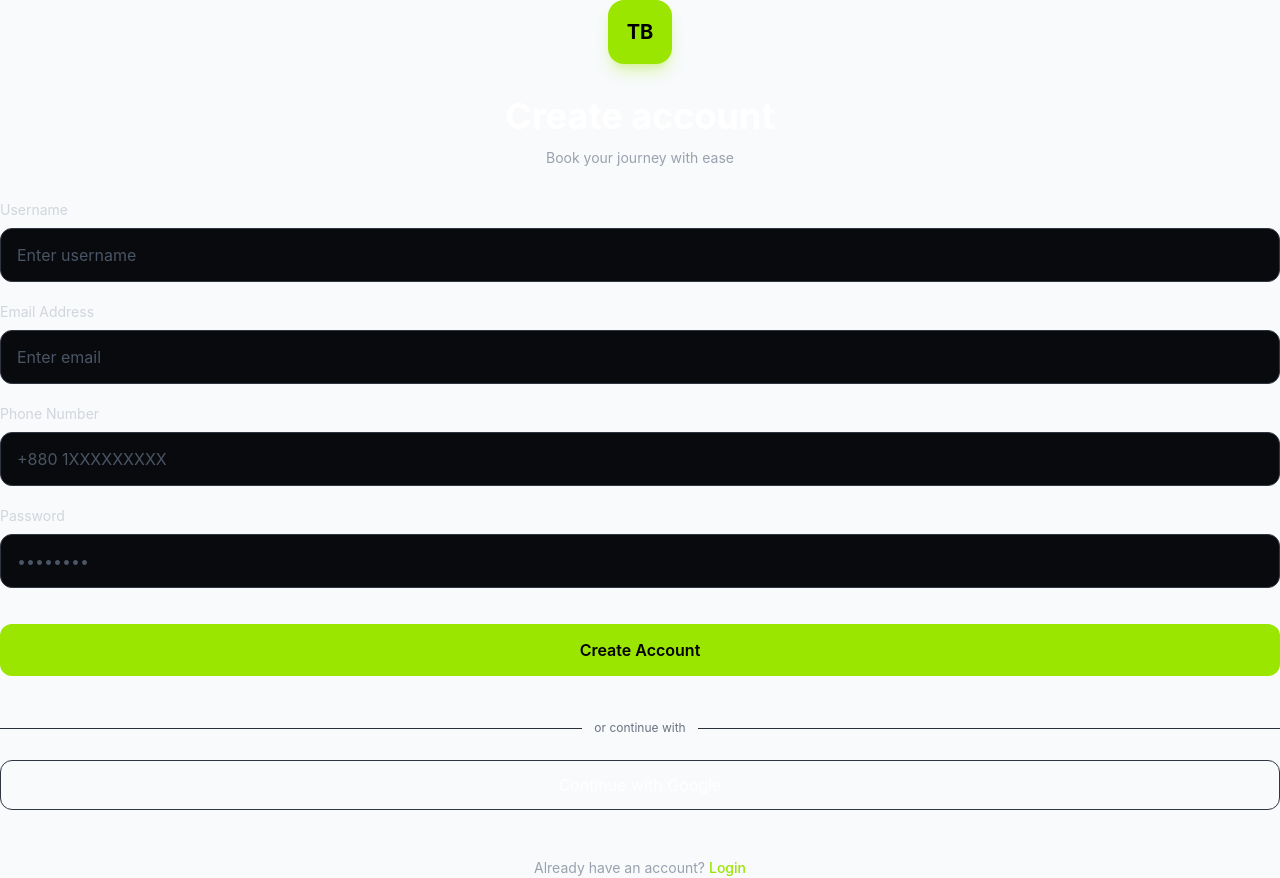
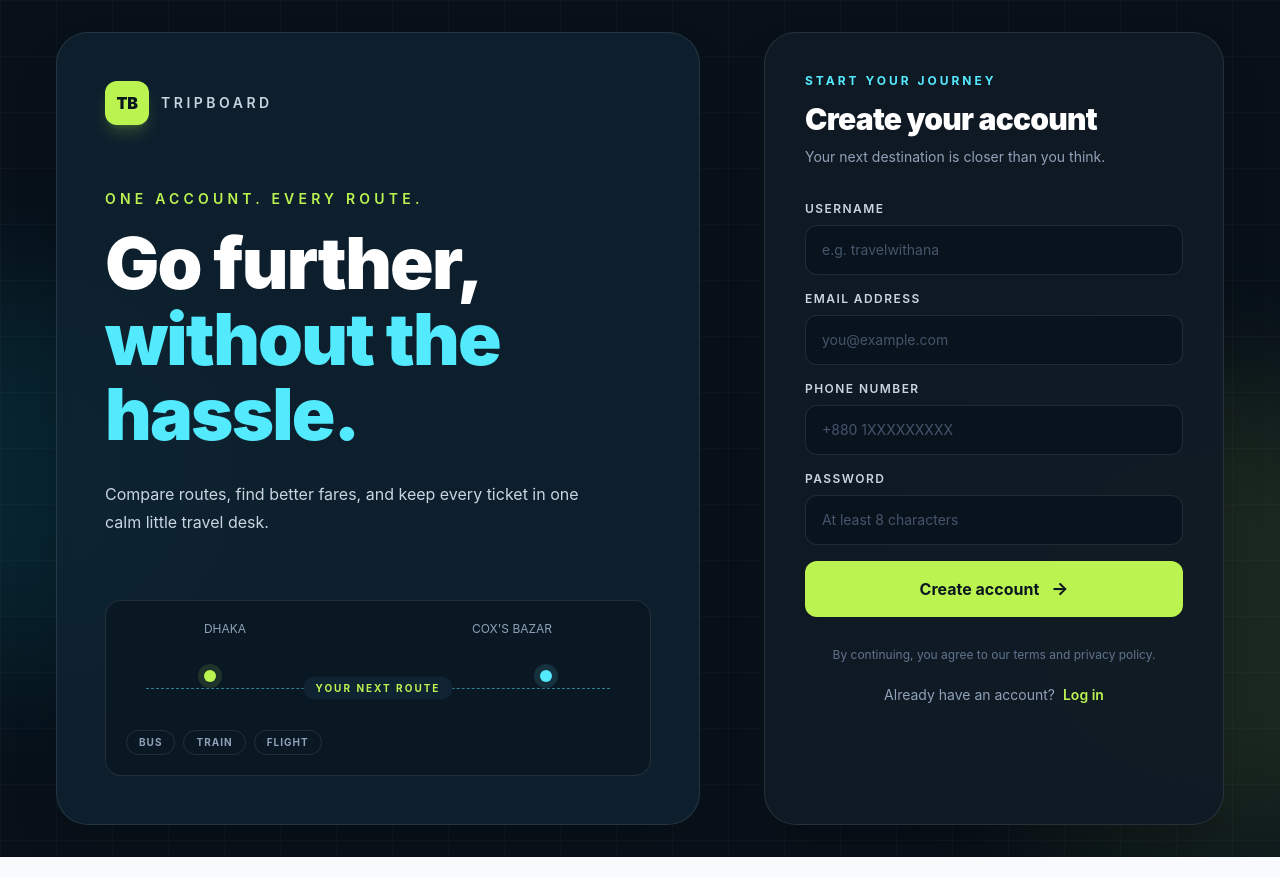
Before and after one commit to Rasibul/online-ticket-web, a React (Vite) app: page /register in a window 1280 px wide. After the commit the page ends 857 px from the top, so only its background shows below. Built offline with nearby package versions, Linux system fonts and the light colour scheme.

Commit message:
feat: refactor RegisterPage component with improved layout and validation

```diff
--- a/src/feature/auth/pages/RegisterPage.jsx
+++ b/src/feature/auth/pages/RegisterPage.jsx
@@ -1,391 +1,91 @@
-import {
-useForm
-} from "react-hook-form";
+import { useForm } from "react-hook-form";
+import { zodResolver } from "@hookform/resolvers/zod";
+import { registerSchema } from "../schemas/registerSchema";
+import { useRegister } from "../hooks/useRegister";
 
+const transportModes = ["BUS", "TRAIN", "FLIGHT"];
 
-const RegisterForm =()=>{
-
-
+const RegisterPage = () => {
   const {
     register,
-handleSubmit
-}=useForm();
+    handleSubmit,
+    formState: { errors },
+  } = useForm({ resolver: zodResolver(registerSchema) });
+  const { mutate, isPending } = useRegister();
 
-
-
-const onSubmit=(data)=>{
-
-console.log(data)
-
-}
-
-
+  const onSubmit = (data) => mutate(data);
 
   return (
+    <main className="min-h-screen overflow-hidden bg-[#08111a] text-white">
+      <div className="relative mx-auto flex min-h-screen max-w-[1440px] items-center px-4 py-8 sm:px-8 lg:px-14">
+        <div className="pointer-events-none absolute inset-0 opacity-60 [background-image:linear-gradient(rgba(148,163,184,.07)_1px,transparent_1px),linear-gradient(90deg,rgba(148,163,184,.07)_1px,transparent_1px)] [background-size:56px_56px]" />
+        <div className="pointer-events-none absolute -left-40 top-1/3 h-96 w-96 rounded-full bg-cyan-400/10 blur-3xl" />
+        <div className="pointer-events-none absolute -right-40 bottom-0 h-[30rem] w-[30rem] rounded-full bg-lime-300/10 blur-3xl" />
 
-<form
-onSubmit={handleSubmit(onSubmit)}
-className="space-y-5"
->
-
-
-{/* Logo */}
-
-<div className="
-flex
-justify-center
-mb-8
-">
-
-
-<div className="
-w-16
-h-16
-rounded-2xl
-
-bg-lime-400
-
-flex
-items-center
-justify-center
-
-text-black
-font-bold
-text-xl
-
-shadow-lg
-shadow-lime-400/30
-
-">
-
-TB
-
+        <div className="relative z-10 grid w-full gap-8 lg:grid-cols-[1fr_460px] lg:gap-16">
+          <section className="hidden min-h-[650px] flex-col justify-between rounded-[2rem] border border-white/10 bg-[#102332]/80 p-8 shadow-2xl backdrop-blur-sm sm:p-12 lg:flex">
+            <div>
+              <div className="mb-16 flex items-center gap-3">
+                <div className="flex h-11 w-11 items-center justify-center rounded-xl bg-lime-300 font-black tracking-tight text-[#0b171e] shadow-lg shadow-lime-300/20">TB</div>
+                <span className="text-sm font-semibold uppercase tracking-[0.25em] text-slate-300">TripBoard</span>
+              </div>
+              <p className="mb-4 text-sm font-semibold uppercase tracking-[0.3em] text-lime-300">One account. Every route.</p>
+              <h1 className="max-w-2xl text-5xl font-black leading-[1.05] tracking-tight text-white xl:text-7xl">
+                Go further,<br /><span className="text-cyan-300">without the hassle.</span>
+              </h1>
+              <p className="mt-7 max-w-lg text-base leading-7 text-slate-300">Compare routes, find better fares, and keep every ticket in one calm little travel desk.</p>
             </div>
 
+            <div className="relative mt-16 h-44 overflow-hidden rounded-2xl border border-white/10 bg-[#0a1823] p-5">
+              <div className="absolute left-10 right-10 top-1/2 border-t border-dashed border-cyan-300/50" />
+              <div className="absolute left-[18%] top-[40%] h-3 w-3 rounded-full bg-lime-300 shadow-[0_0_0_6px_rgba(190,242,100,.12)]" />
+              <div className="absolute right-[18%] top-[40%] h-3 w-3 rounded-full bg-cyan-300 shadow-[0_0_0_6px_rgba(103,232,249,.12)]" />
+              <div className="absolute left-[18%] top-5 text-xs text-slate-400">DHAKA</div>
+              <div className="absolute right-[18%] top-5 text-xs text-slate-400">COX'S BAZAR</div>
+              <div className="absolute left-1/2 top-1/2 -translate-x-1/2 -translate-y-1/2 rounded-full bg-[#102332] px-3 py-1 text-[10px] font-bold tracking-[0.2em] text-lime-300">YOUR NEXT ROUTE</div>
+              <div className="absolute bottom-5 left-5 flex gap-2">
+                {transportModes.map((mode) => <span key={mode} className="rounded-full border border-white/10 px-3 py-1 text-[10px] font-bold tracking-widest text-slate-400">{mode}</span>)}
+              </div>
+            </div>
+          </section>
 
+          <section className="mx-auto w-full max-w-[460px] rounded-[2rem] border border-white/10 bg-[#101b25]/95 p-6 shadow-2xl shadow-black/30 backdrop-blur-xl sm:p-10 lg:mx-0">
+            <div className="mb-8 flex items-center justify-between sm:hidden">
+              <div className="flex h-10 w-10 items-center justify-center rounded-xl bg-lime-300 font-black text-[#0b171e]">TB</div>
+              <span className="text-xs font-bold uppercase tracking-[0.2em] text-slate-400">TripBoard</span>
+            </div>
+            <div className="mb-8">
+              <p className="mb-3 text-xs font-bold uppercase tracking-[0.25em] text-cyan-300">Start your journey</p>
+              <h2 className="text-3xl font-black tracking-tight text-white">Create your account</h2>
+              <p className="mt-2 text-sm leading-6 text-slate-400">Your next destination is closer than you think.</p>
             </div>
 
-
-
-
-{/* Header */}
-
-<div className="
-text-center
-mb-8
-">
-
-
-<h1 className="
-text-3xl
-sm:text-4xl
-font-bold
-text-white
-">
-
-Create account
-
-</h1>
-
-
-<p className="
-mt-3
-text-sm
-text-gray-400
-">
-
-Book your journey with ease
-
-</p>
-
-
-</div>
-
-
-
-
-
-<Input
-label="Username"
-placeholder="Enter username"
-register={register}
-name="username"
-/>
-
-
-<Input
-label="Email Address"
-placeholder="Enter email"
-register={register}
-name="email"
-/>
-
-
-<Input
-label="Phone Number"
-placeholder="+880 1XXXXXXXXX"
-register={register}
-name="phone"
-/>
-
-
-<Input
-label="Password"
-placeholder="••••••••"
-type="password"
-register={register}
-name="password"
-/>
-
-
-
-
-
-
-<button
-
-className="
-w-full
-
-mt-4
-
-rounded-xl
-
-py-3.5
-
-
-bg-lime-400
-
-text-black
-
-font-semibold
-
-
-hover:bg-lime-300
-
-transition-all
-
-duration-300
-
-hover:shadow-lg
-
-hover:shadow-lime-400/30
-
-
-"
-
-
->
-
-
-Create Account
-
-
+            <form onSubmit={handleSubmit(onSubmit)} className="space-y-4">
+              <Field label="Username" name="username" placeholder="e.g. travelwithana" register={register} error={errors.username} />
+              <Field label="Email address" name="email" type="email" placeholder="you@example.com" register={register} error={errors.email} />
+              <Field label="Phone number" name="phone" type="tel" placeholder="+880 1XXXXXXXXX" register={register} error={errors.phone} />
+              <Field label="Password" name="password" type="password" placeholder="At least 8 characters" register={register} error={errors.password} />
+              <button type="submit" disabled={isPending} className="group mt-3 flex w-full items-center justify-center gap-3 rounded-xl bg-lime-300 py-3.5 font-bold text-[#0b171e] transition hover:bg-lime-200 hover:shadow-lg hover:shadow-lime-300/20 disabled:cursor-wait disabled:opacity-60">
+                {isPending ? "Creating account..." : "Create account"}
+                {!isPending && <span className="text-lg transition-transform group-hover:translate-x-1">-&gt;</span>}
               </button>
-
-
-
-
-
-
-<div className="
-flex
-items-center
-gap-3
-my-6
-">
-
-
-<div className="
-h-px
-bg-[#292F38]
-flex-1
-"/>
-
-
-<span className="
-text-xs
-text-gray-500
-">
-
-or continue with
-
-</span>
-
-
-
-<div className="
-h-px
-bg-[#292F38]
-flex-1
-"/>
-
-
-</div>
-
-
-
-
-
-
-<button
-
-type="button"
-
-className="
-w-full
-
-border
-border-[#303641]
-
-rounded-xl
-
-py-3
-
-text-white
-
-hover:bg-[#171B22]
-
-transition
-
-"
-
->
-
-
-Continue with Google
-
-
-</button>
-
-
-
-
-
-
-<p className="
-text-center
-text-sm
-text-gray-400
-mt-7
-">
-
-
-Already have an account?
-
-
-<span className="
-text-lime-400
-font-medium
-cursor-pointer
-ml-1
-">
-
-Login
-
-</span>
-
-
-</p>
-
-
-
             </form>
 
+            <p className="mt-7 text-center text-xs leading-5 text-slate-500">By continuing, you agree to our terms and privacy policy.</p>
+            <p className="mt-5 text-center text-sm text-slate-400">Already have an account? <button type="button" className="ml-1 font-semibold text-lime-300 hover:text-lime-200">Log in</button></p>
+          </section>
+        </div>
+      </div>
+    </main>
+  );
+};
 
-)
+const Field = ({ label, name, type = "text", placeholder, register, error }) => (
+  <div>
+    <label htmlFor={name} className="mb-2 block text-xs font-semibold uppercase tracking-[0.12em] text-slate-300">{label}</label>
+    <input id={name} type={type} placeholder={placeholder} {...register(name)} className={`w-full rounded-xl border bg-[#09131d] px-4 py-3.5 text-sm text-white outline-none transition placeholder:text-slate-600 focus:border-cyan-300 focus:ring-4 focus:ring-cyan-300/10 ${error ? "border-rose-400/80" : "border-white/10"}`} />
+    {error && <p className="mt-1.5 text-xs text-rose-300">{error.message}</p>}
+  </div>
+);
 
-}
-
-
-
-
-
-const Input=({
-label,
-placeholder,
-type="text",
-register,
-name
-})=>{
-
-
-return (
-
-<div>
-
-
-<label className="
-text-sm
-text-gray-300
-block
-mb-2
-">
-
-{label}
-
-</label>
-
-
-<input
-
-type={type}
-
-placeholder={placeholder}
-
-{...register(name)}
-
-
-className="
-
-w-full
-
-bg-[#080A0D]
-
-border
-border-[#303641]
-
-
-rounded-xl
-
-
-px-4
-
-py-3.5
-
-
-text-white
-
-
-placeholder:text-gray-600
-
-
-outline-none
-
-
-focus:border-lime-400
-
-
-focus:ring-2
-
-focus:ring-lime-400/20
-
-
-transition
-
-
-"
-
-
-/>
-
-
-</div>
-
-
-)
-
-}
-
-
-export default RegisterForm;
+export default RegisterPage;
```
Lines whose indentation alone changed are shown as unchanged.
